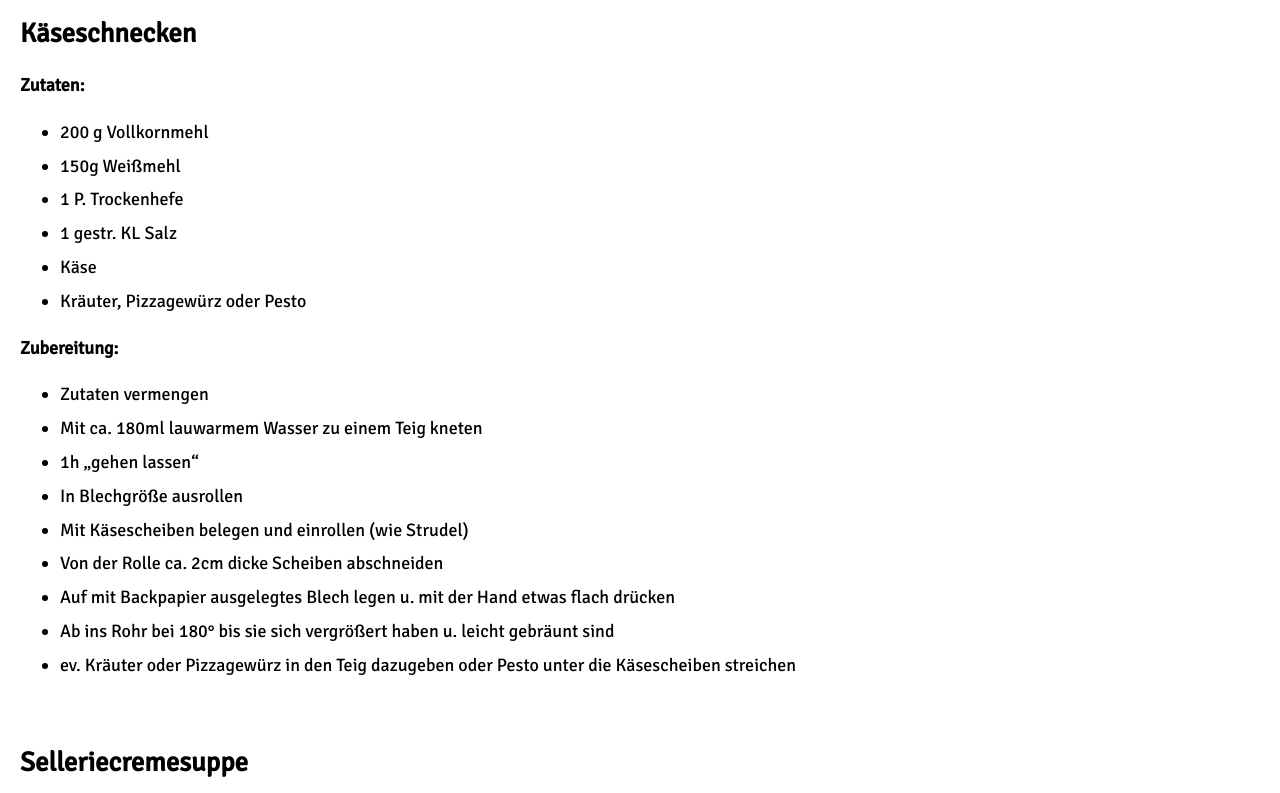
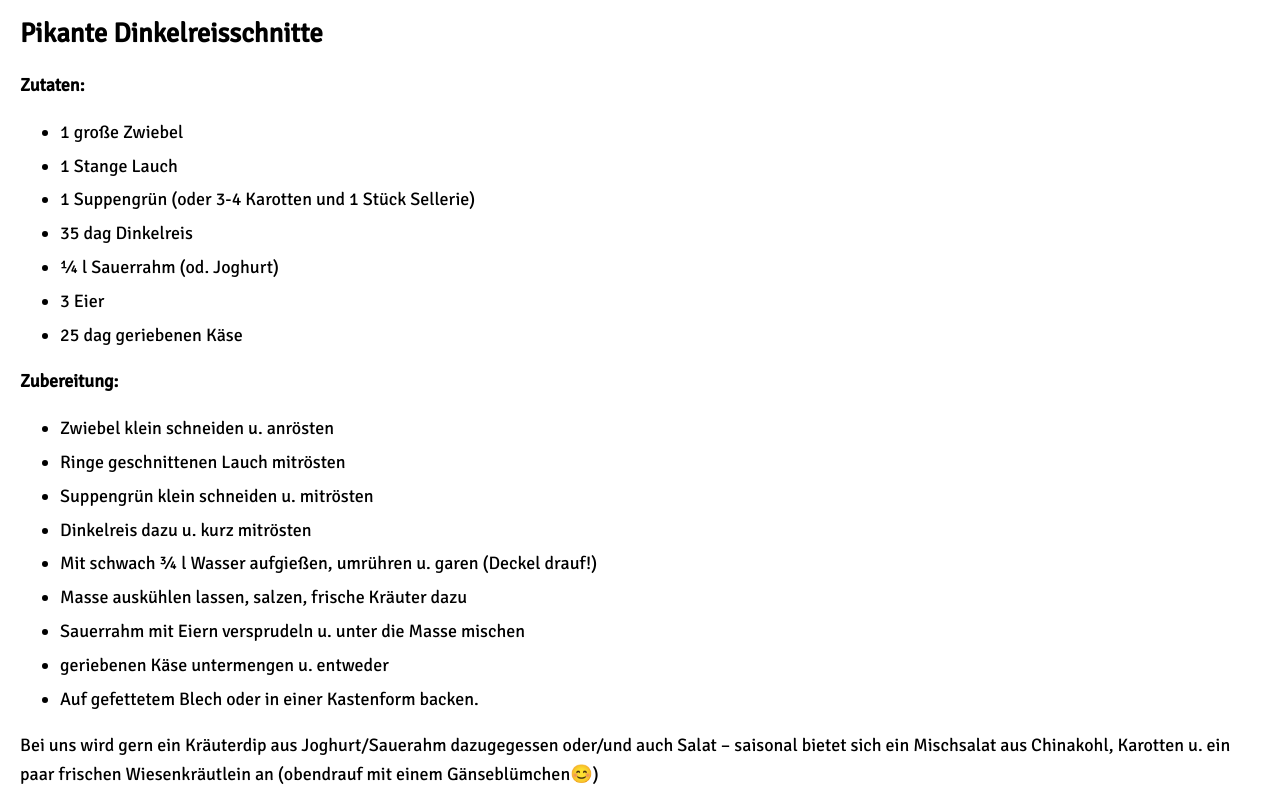
Before and after one commit to gottfired/nachhaltig-in-baden, a website: page recipe.html in a window 1280 px wide. Shown: the part 749-1542 px from the top of the page. Drawn offline with nearby package versions, Linux system fonts and the light colour scheme.

Commit message:
added dinkelreisschnitte

```diff
--- a/recipe.html
+++ b/recipe.html
@@ -15,8 +15,7 @@
     <script src="parallax.min.js"></script>
 
     <meta name="author" content="Florian Chen">
-    <meta name="description"
-        content="Umweltbewusst und regional einkaufen, Initiativen in Baden, Informationen und Tipps für ein nachhaltiges Leben und alle interessanten Termine dazu.">
+    <meta name="description" content="Umweltbewusst und regional einkaufen, Initiativen in Baden, Informationen und Tipps für ein nachhaltiges Leben und alle interessanten Termine dazu.">
 
     <link href="https://fonts.googleapis.com/css?family=Signika" rel="stylesheet">
     <link href="https://fonts.googleapis.com/css?family=Open+Sans" rel="stylesheet">
@@ -30,8 +29,8 @@
 <body>
     <nav id="navMenu"></nav>
 
-    <div style="background-color: rgb(33, 31, 32);" data-parallax="scroll" data-z-index="1"
-        data-image-src="bilder/recipe.jpg" class="topcontainer">
+    <div style="background-color: rgb(33, 31, 32);" data-parallax="scroll" data-z-index="1" data-image-src="bilder/recipe.jpg"
+        class="topcontainer">
         <h1 id="header" class="break-word">Kochrezepte</h1>
     </div>
 
@@ -48,6 +47,41 @@
                 Geheimtipp ;): Die Flotte-Lotte-Kochkurse sind wirklich ein tolles Erlebnis (oder nachhaltiges Geschenk
                 für
                 Geburtstage etc.)</p>
+
+
+            <h2>Pikante Dinkelreisschnitte</h2>
+            <p><b>Zutaten:</b></p>
+            <div id="mon">
+                <ul>
+                    <li>1 große Zwiebel</li>
+                    <li>1 Stange Lauch</li>
+                    <li>1 Suppengrün (oder 3-4 Karotten und 1 Stück Sellerie)</li>
+                    <li>35 dag Dinkelreis </li>
+                    <li>¼ l Sauerrahm (od. Joghurt) </li>
+                    <li>3 Eier </li>
+                    <li>25 dag geriebenen Käse</li>
+                </ul>
+            </div>
+            <p><b>Zubereitung:</b></p>
+            <div id="mon">
+                <ul>
+                    <li>Zwiebel klein schneiden u. anrösten</li>
+                    <li>Ringe geschnittenen Lauch mitrösten</li>
+                    <li>Suppengrün klein schneiden u. mitrösten</li>
+                    <li>Dinkelreis dazu u. kurz mitrösten</li>
+                    <li>Mit schwach ¾ l Wasser aufgießen, umrühren u. garen (Deckel drauf!)</li>
+                    <li>Masse auskühlen lassen, salzen, frische Kräuter dazu</li>
+                    <li>Sauerrahm mit Eiern versprudeln u. unter die Masse mischen</li>
+                    <li>geriebenen Käse untermengen u. entweder</li>
+                    <li>Auf gefettetem Blech oder in einer Kastenform backen.</li>
+                </ul>
+                <p>
+                    Bei uns wird gern ein Kräuterdip aus Joghurt/Sauerahm dazugegessen oder/und
+                    auch Salat – saisonal bietet sich ein Mischsalat aus Chinakohl, Karotten u. ein paar
+                    frischen Wiesenkräutlein an (obendrauf mit einem Gänseblümchen😊)
+                </p>
+            </div>
+            <br>
 
             <h2>Käseschnecken</h2>
             <p><b>Zutaten:</b></p>
```
